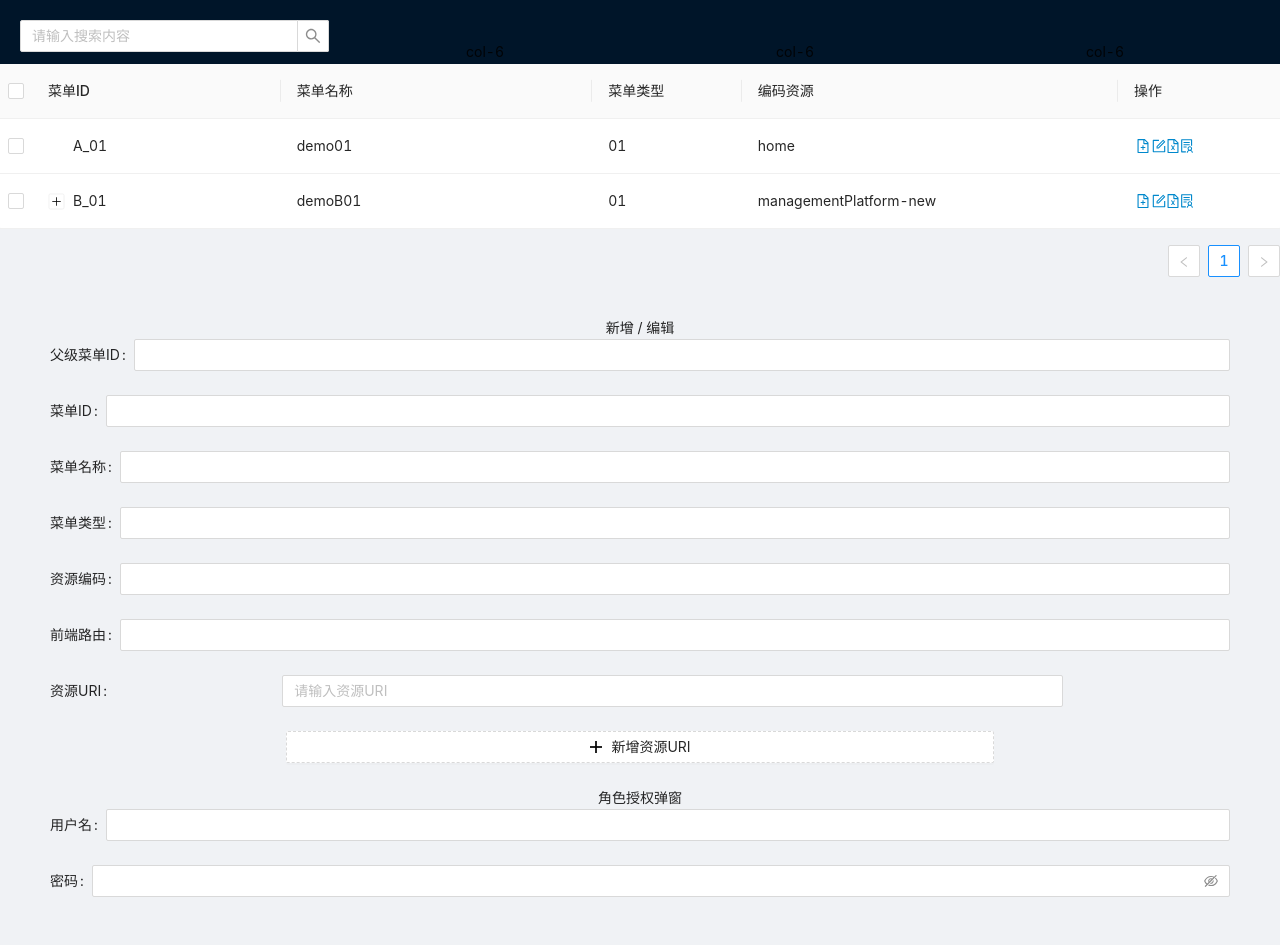
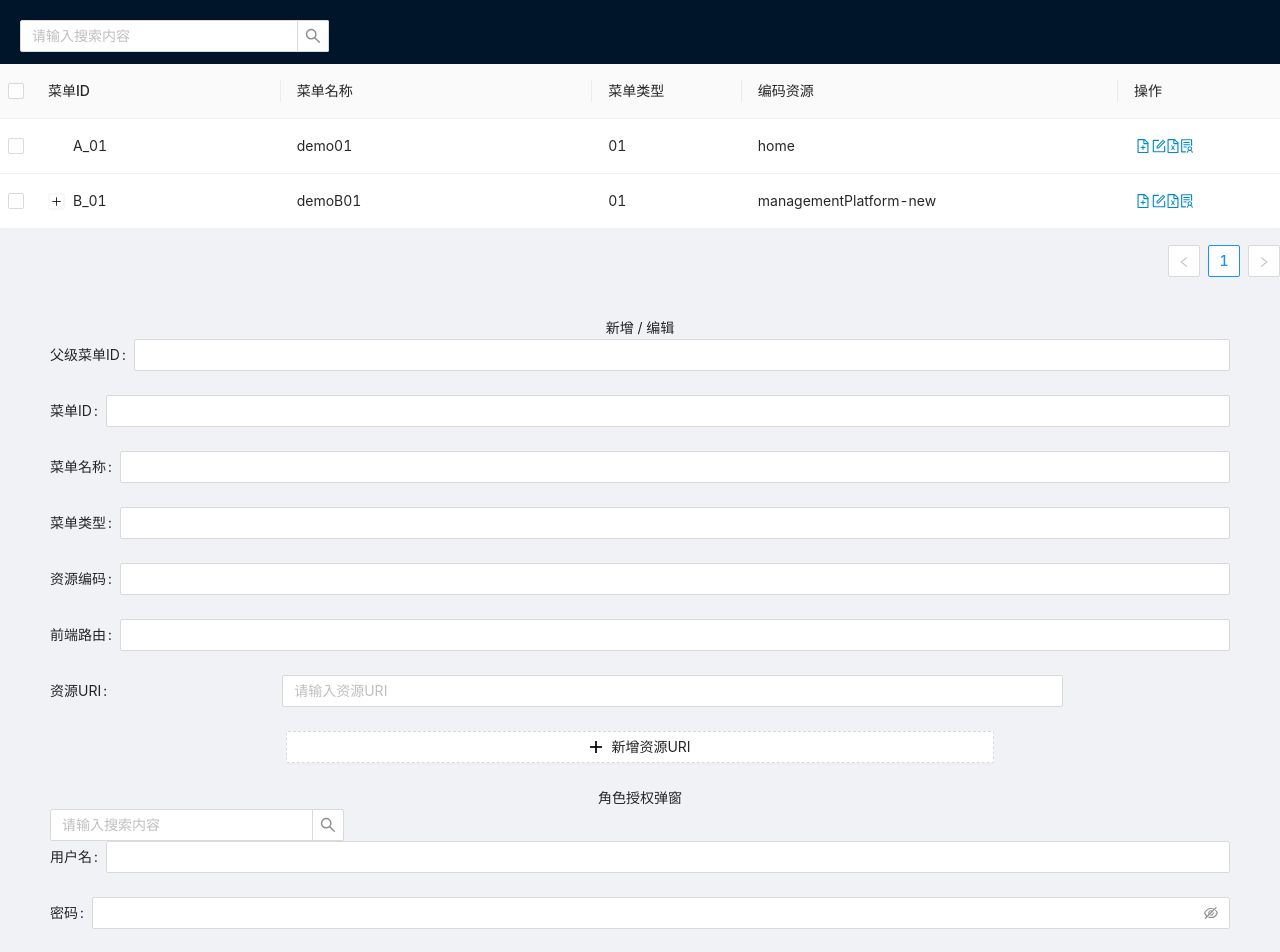
Before and after one commit to RoronuaHong/test0611ss, a React (Create React App) app: page / in a window 1280 px wide. Shown: the top 952 px of the page. Built offline with nearby package versions, Linux system fonts and the light colour scheme.

Commit message:
complete initial data

```diff
--- a/src/components/App.tsx
+++ b/src/components/App.tsx
@@ -4,8 +4,6 @@ import React, { useState, useEffect } from 'react';
 import { data, DataType, rowSelection } from './TreeNode';
 import SearchInput from './SearchInput';
 import { FileAddOutlined, FormOutlined, FileExcelOutlined, SolutionOutlined, PlusOutlined, MinusCircleOutlined } from '@ant-design/icons';
-
-const { Search } = Input;
 const { Header, Content, Footer } = Layout;
 
 export const App: React.FC = () => {
@@ -170,9 +168,6 @@ export const App: React.FC = () => {
             <Col span={6}>
               <SearchInput setDataList={setDataList} />
             </Col>
-            <Col span={6}>col-6</Col>
-            <Col span={6}>col-6</Col>
-            <Col span={6}>col-6</Col>
           </Row>
         </Header>
         <Content>
@@ -254,72 +249,15 @@ export const App: React.FC = () => {
                 <Input />
               </Form.Item> */}
             <Form name="dynamic_form_item" onFinish={onFinish}>
-              {/* <Form.List
-                name="names"
-                rules={[
-                  {
-                    validator: async (_, names) => {
-                      if (!names || names.length < 2) {
-                        return Promise.reject(new Error('At least 2 passengers'));
-                      }
-                    },
-                  },
-                ]}
-              >
-                {(fields, { add, remove }, { errors }) => (
-                  <>
-                    {fields.map((field, index) => (
-                      <Form.Item
-                        {...(index === 0 ? formItemLayout : formItemLayoutWithOutLabel)}
-                        label={index === 0 ? '资源URI' : ''}
-                        required={false}
-                        key={field.key}
-                      >
-                        <Form.Item
-                          {...field}
-                          validateTrigger={['onChange', 'onBlur']}
-                          rules={[
-                            {
-                              required: true,
-                              whitespace: true,
-                              message: "Please input passenger's name or delete this field.",
-                            },
-                          ]}
-                          noStyle
-                        >
-                          <Input placeholder="请输入资源URI" style={{ width: '60%' }} />
-                        </Form.Item>
-                        {fields.length > 1 ? (
-                          <MinusCircleOutlined
-                            className="dynamic-delete-button"
-                            onClick={() => remove(field.name)}
-                          />
-                        ) : null}
-                      </Form.Item>
-                    ))}
-                    <Form.Item>
-                      <Button
-                        type="dashed"
-                        onClick={() => add()}
-                        style={{ width: '60%' }}
-                        icon={<PlusOutlined />}
-                      >
-                        新增资源URI
-                      </Button>
-                      <Form.ErrorList errors={errors} />
-                    </Form.Item>
-                  </>
-                )}
-              </Form.List>
-              <Form.Item>
-                <Button type="primary" htmlType="submit">
-                  Submit
-                </Button>
-              </Form.Item> */}
             </Form>
           </div>
           <div>
             角色授权弹窗
+            <Row>
+              <Col span={6}>
+                <SearchInput setDataList={setDataList} />
+              </Col>
+            </Row>
             <Form>
               <Form.Item label="用户名">
                 <Input />
```
Also changed, not shown: src/components/RoleSearchIput.tsx (added, +38 -0 lines).
